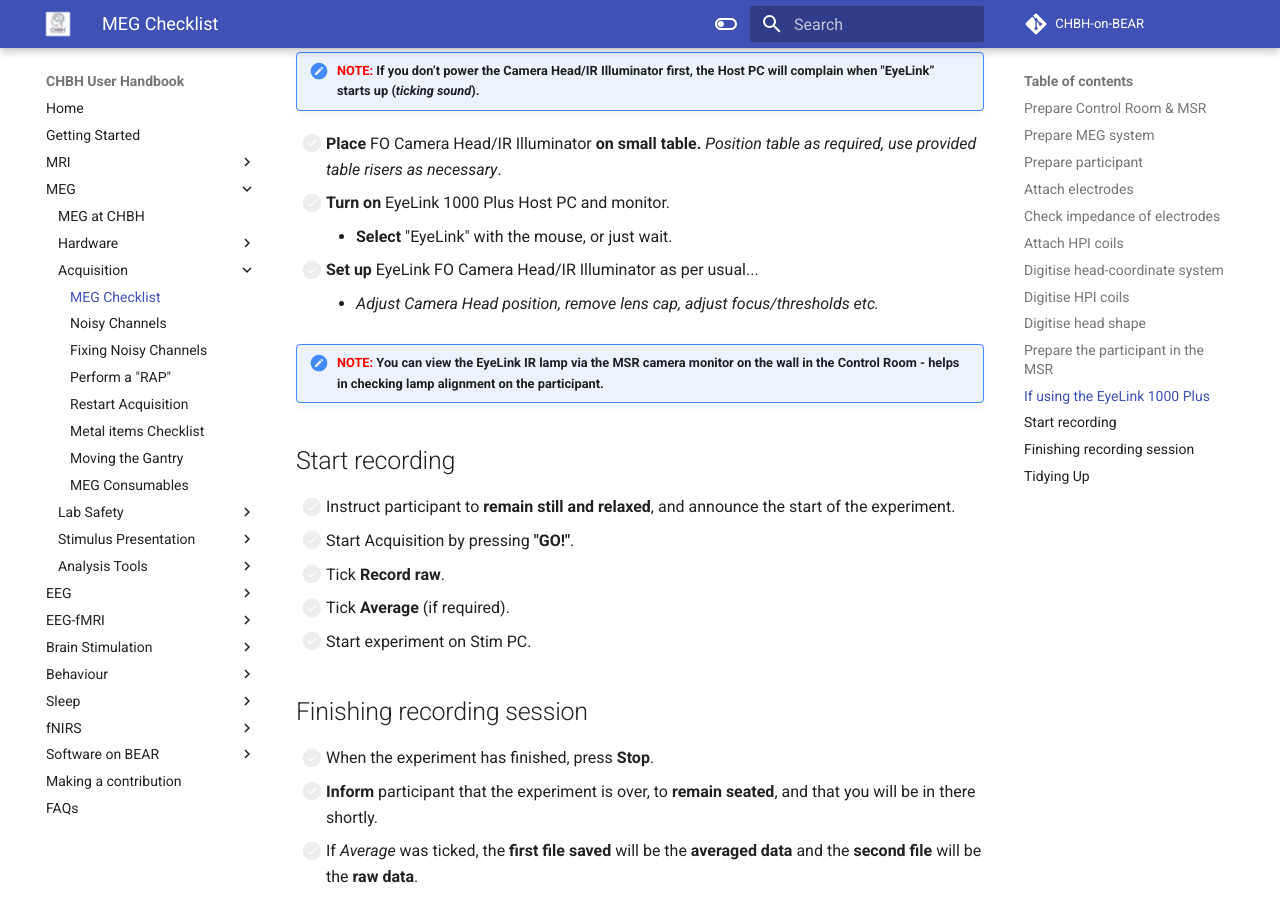
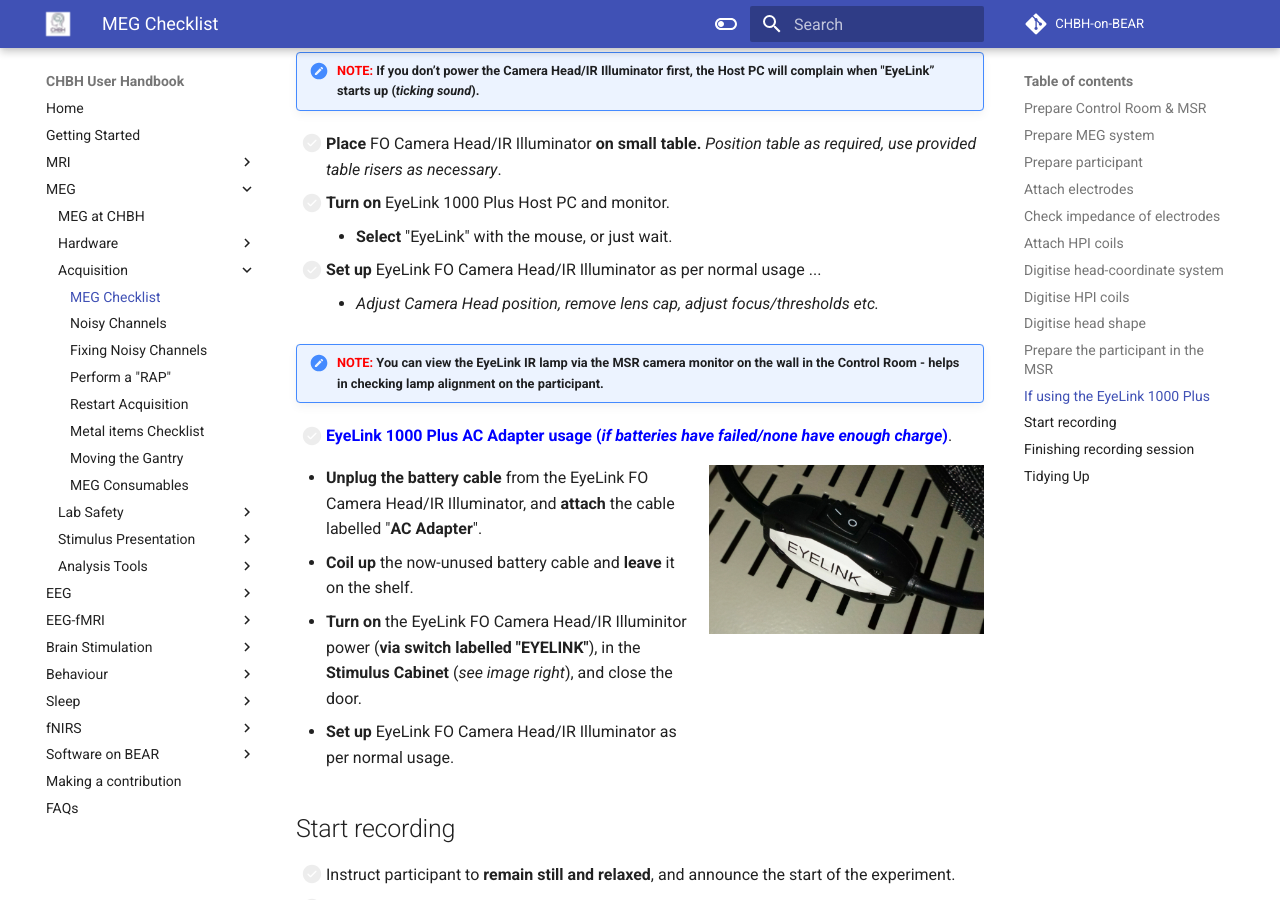
Before and after one commit to chbh-opensource/chbh-on-bear, an MkDocs documentation site: the page built from docs/meg/acquisition/meg-acquisition-checklist.md, in a window 1280 px wide and 900 px high, scrolled down 10187 px. Built offline with MkDocs 1.6.1 and Material for MkDocs 9.7.7, drawn with Linux system fonts in a browser that asks for light colours; comment, search, counter and statistics services are not loaded; some of the changed text lies outside the part shown.

Commit message:
Adding more to Acquisition Checklist

```diff
--- a/docs/meg/acquisition/meg-acquisition-checklist.md
+++ b/docs/meg/acquisition/meg-acquisition-checklist.md
@@ -297,10 +297,18 @@
 - [ ] **Place** FO Camera Head/IR Illuminator **on small table.** *Position table as required, use provided table risers as necessary*.
 - [ ] **Turn on** EyeLink 1000 Plus Host PC and monitor.
 	- **Select** "EyeLink" with the mouse, or just wait.
-- [ ] **Set up** EyeLink FO Camera Head/IR Illuminator as per usual...
+- [ ] **Set up** EyeLink FO Camera Head/IR Illuminator as per normal usage ...
 	- *Adjust Camera Head position, remove lens cap, adjust focus/thresholds etc.*
 
 !!! Note "<span style="color:red">NOTE:</span> You can view the EyeLink IR lamp via the MSR camera monitor on the wall in the Control Room - helps in checking lamp alignment on the participant."
+- [ ] **<span style="color:blue">EyeLink 1000 Plus AC Adapter usage (*if batteries have failed/none have enough charge*)**.</span>
+
+![EyeLink AC power ON/OFF ](../../images/meg/EyeLinkONOFF.jpg){width=40% align=right}
+
+- **Unplug the battery cable** from the EyeLink FO Camera Head/IR Illuminator, and **attach** the cable labelled "**AC Adapter**".
+- **Coil up** the now-unused battery cable and **leave** it on the shelf.
+- **Turn on** the EyeLink FO Camera Head/IR Illuminitor power (**via switch labelled "EYELINK"**), in the **Stimulus Cabinet** (*see image right*), and close the door.
+- **Set up** EyeLink FO Camera Head/IR Illuminator as per normal usage.
 
 
 ## Start recording
```
Also changed, not shown: other parts of docs/meg/acquisition/meg-acquisition-checklist.md (+1 -1 lines), docs/images/meg/EyeLinkONOFF.jpg (added).
